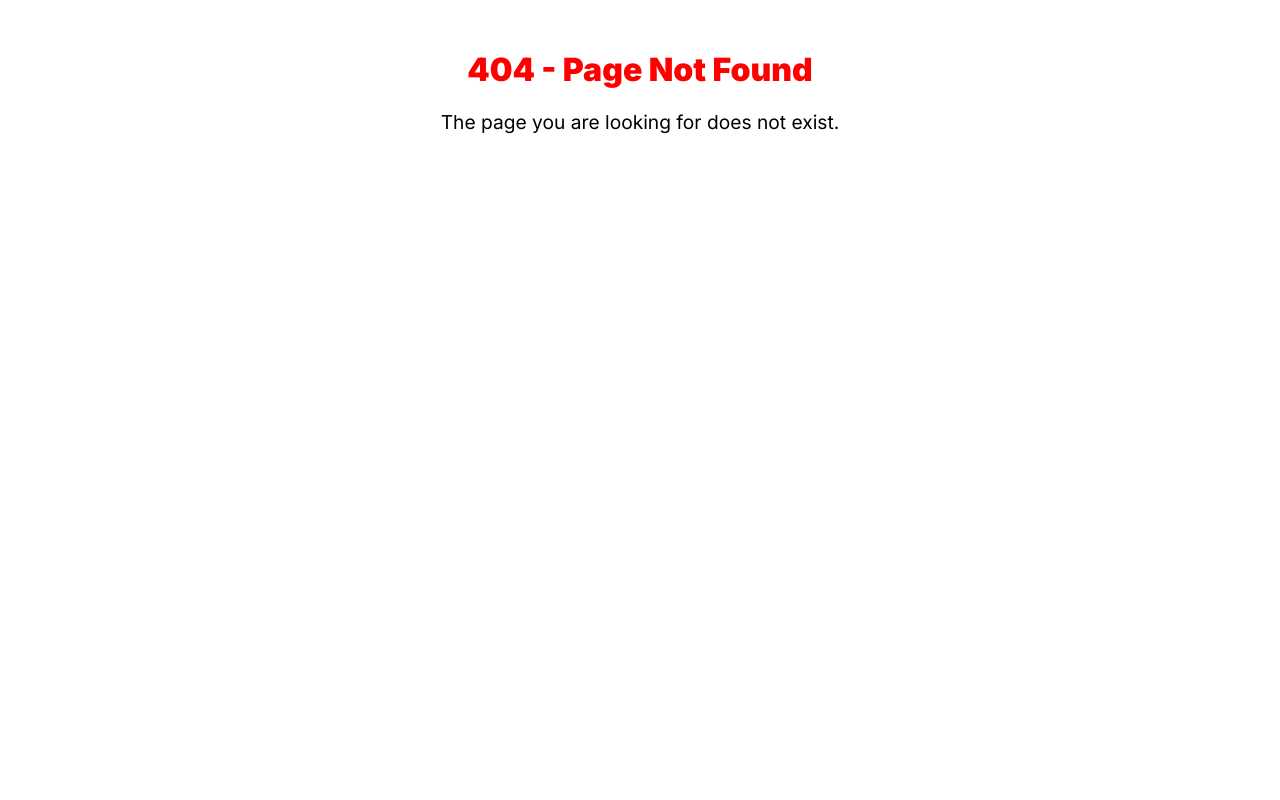
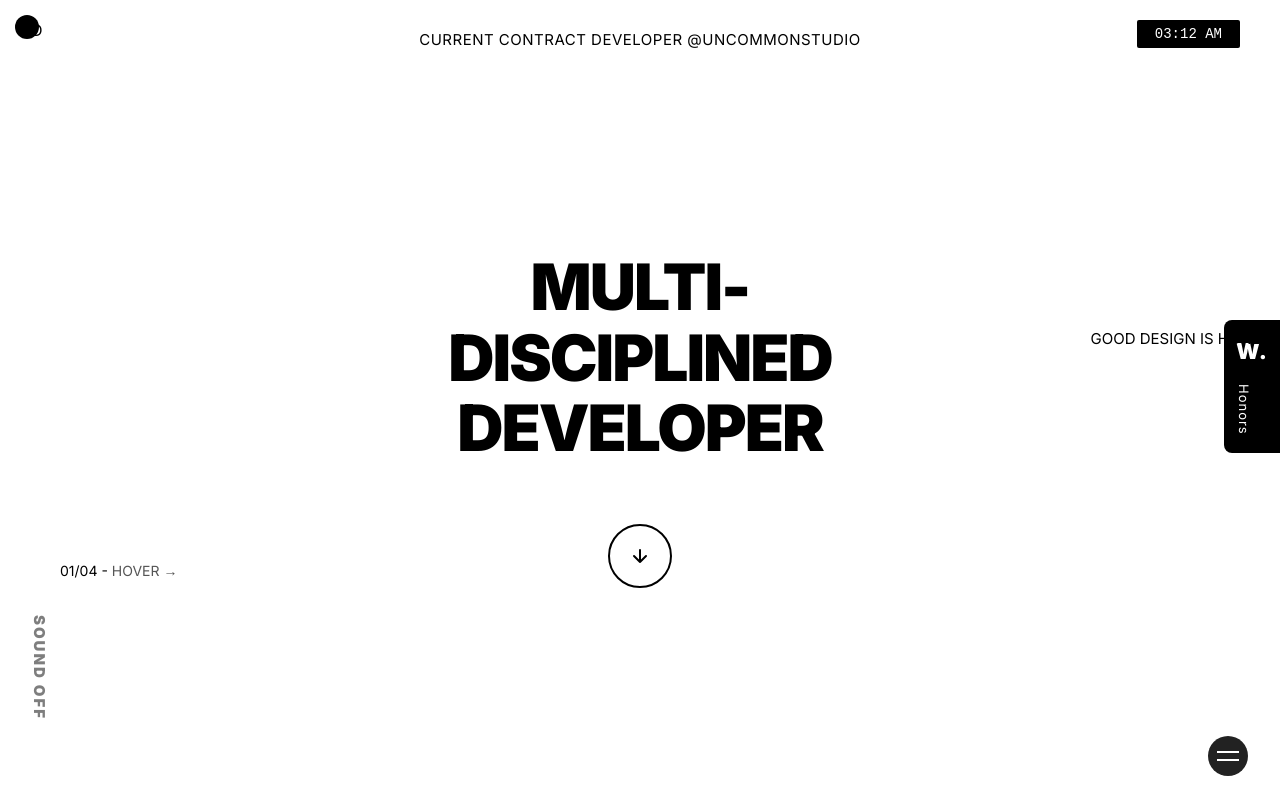
Before and after one commit to eryckassis/Portifolio, a Next.js app: page / in a window 1280 px wide. Before the commit this address had no page. Built offline with nearby package versions, Linux system fonts and the light colour scheme.

Commit message:
Refactor Home component and add new features including Clock, SideNav, and animated elements

```diff
--- a/src/app/page.tsx
+++ b/src/app/page.tsx
@@ -1,12 +1,66 @@
-export default function NotFound() {
+import AnimatedContractInfo from "@components/animations/AnimatedContract";
+import Logo from "../components/Logo";
+import Clock from "../components/Clock";
+import MainTitle from "../components/MainTitle";
+import Subtitle from "../components/Subtitle";
+import SoundToggle from "../components/SoundToggle";
+import ScrollDownIcon from "../components/ScrollDownIcon";
+import SideNav from "../components/SideNav";
+import MenuButton from "../components/MenuButton";
+
+export default function Home() {
   return (
-    <div style={{ textAlign: "center", marginTop: "50px" }}>
-      <h1 style={{ fontSize: "2em", color: "#ff0000" }}>
-        404 - Page Not Found
-      </h1>
-      <p style={{ fontSize: "1.2em" }}>
-        The page you are looking for does not exist.
-      </p>
+    <div
+      style={{ minHeight: "100vh", position: "relative", overflow: "hidden" }}
+    >
+      <AnimatedContractInfo />
+      <Logo />
+      <div style={{ position: "absolute", top: 20, left: 20 }}>AD</div>
+      <div
+        style={{
+          position: "absolute",
+          top: 30,
+          left: 60,
+          right: 0,
+          width: "100%",
+          textAlign: "center",
+          fontSize: 13,
+          fontWeight: 400,
+        }}
+      ></div>
+      <Clock />
+      <SideNav />
+      <div
+        style={{
+          display: "flex",
+          flexDirection: "column",
+          alignItems: "center",
+          justifyContent: "center",
+          minHeight: "100vh",
+        }}
+      >
+        <div
+          style={{ width: "100%", textAlign: "center", position: "relative" }}
+        >
+          <Subtitle />
+          <MainTitle />
+          <div
+            style={{
+              position: "absolute",
+              right: 0,
+              top: "50%",
+              transform: "translateY(-50%)",
+              fontWeight: 500,
+              fontSize: 15,
+            }}
+          >
+            GOOD DESIGN IS HONEST
+          </div>
+        </div>
+        <ScrollDownIcon />
+      </div>
+      <SoundToggle />
+      <MenuButton />
     </div>
   );
 }
--- a/src/components/Clock.tsx
+++ b/src/components/Clock.tsx
@@ -0,0 +1,24 @@
+"use client";
+
+import useClock from "../hooks/useClock";
+
+export default function Clock() {
+  const time = useClock();
+  return (
+    <div
+      style={{
+        position: "absolute",
+        top: 20,
+        right: 40,
+        background: "#000",
+        color: "#fff",
+        padding: "6px 18px",
+        borderRadius: 2,
+        fontSize: 14,
+        fontFamily: "monospace",
+      }}
+    >
+      {time ? time : "Loading..."}
+    </div>
+  );
+}
--- a/src/components/MenuButton.tsx
+++ b/src/components/MenuButton.tsx
@@ -0,0 +1,24 @@
+export default function MenuButton() {
+  return (
+    <div
+      style={{
+        position: "fixed",
+        bottom: 24,
+        right: 32,
+        width: 40,
+        height: 40,
+        borderRadius: "50%",
+        background: "#222",
+        display: "flex",
+        alignItems: "center",
+        justifyContent: "center",
+        cursor: "pointer",
+      }}
+    >
+      <svg width="22" height="22" viewBox="0 0 22 22">
+        <rect y="6" width="22" height="2" fill="#fff" />
+        <rect y="14" width="22" height="2" fill="#fff" />
+      </svg>
+    </div>
+  );
+}
--- a/src/components/SideNav.tsx
+++ b/src/components/SideNav.tsx
@@ -0,0 +1,31 @@
+export default function SideNav() {
+  return (
+    <div
+      style={{
+        position: "fixed",
+        right: 0,
+        top: "40%",
+        background: "#000",
+        color: "#fff",
+        borderRadius: "8px 0 0 8px",
+        padding: "18px 12px",
+        fontWeight: 900,
+        fontSize: 22,
+        letterSpacing: 1,
+      }}
+    >
+      W.
+      <div
+        style={{
+          writingMode: "vertical-rl",
+          textOrientation: "mixed",
+          fontSize: 13,
+          fontWeight: 400,
+          marginTop: 20,
+        }}
+      >
+        Honors
+      </div>
+    </div>
+  );
+}
--- /dev/null
+++ b/src/components/animations/AnimatedContract.tsx
@@ -0,0 +1,63 @@
+"use client";
+
+import { useRef, useEffect } from "react";
+import gsap from "gsap";
+
+const PHRASE = "CURRENT CONTRACT DEVELOPER @UNCOMMONSTUDIO";
+
+export default function AnimatedContract() {
+  const lineRef = useRef<HTMLDivElement>(null);
+  const enterTl = useRef<gsap.core.Timeline | null>(null);
+  const leaverTl = useRef<gsap.core.Timeline | null>(null);
+
+  useEffect(() => {
+    // Definindo Posição Inicial
+    gsap.set(lineRef.current, { opacity: 1, y: 0 });
+    // Limpa timelines em unmount
+    return () => {};
+  }, []);
+
+  function handleHover() {
+    if (enterTl.current) enterTl.current.kill();
+    enterTl.current = gsap.timeline();
+    enterTl.current
+      .to(lineRef.current, {
+        y: -24,
+        opacity: 0,
+        duration: 0.28,
+        ease: "power2.in",
+      })
+      .set(lineRef.current, { y: 24 })
+      .to(lineRef.current, {
+        y: 0,
+        opacity: 1,
+        duration: 0.32,
+        ease: "power2.in",
+      });
+  }
+
+  return (
+    <div
+      style={{
+        position: "absolute",
+        top: 30,
+        left: 0,
+        right: 0,
+        width: "100%",
+        textAlign: "center",
+        fontSize: 15,
+        fontWeight: 500,
+        letterSpacing: 0.5,
+        zIndex: 10,
+        cursor: "pointer",
+        userSelect: "none",
+        fontFamily: "inherit",
+      }}
+      onMouseEnter={handleHover}
+    >
+      <div ref={lineRef} style={{ display: "inline-block" }}>
+        {PHRASE}
+      </div>
+    </div>
+  );
+}
--- /dev/null
+++ b/src/hooks/useClock.ts
@@ -0,0 +1,22 @@
+import { useEffect, useState } from "react";
+
+export default function useClock() {
+  const [time, setTime] = useState<string>(() =>
+    new Date().toLocaleTimeString([], { hour: "2-digit", minute: "2-digit" })
+  );
+
+  useEffect(() => {
+    const interval = setInterval(() => {
+      setTime(
+        new Date().toLocaleTimeString([], {
+          hour: "2-digit",
+          minute: "2-digit",
+        })
+      );
+    }, 1000);
+
+    return () => clearInterval(interval);
+  }, []);
+
+  return time;
+}
```
